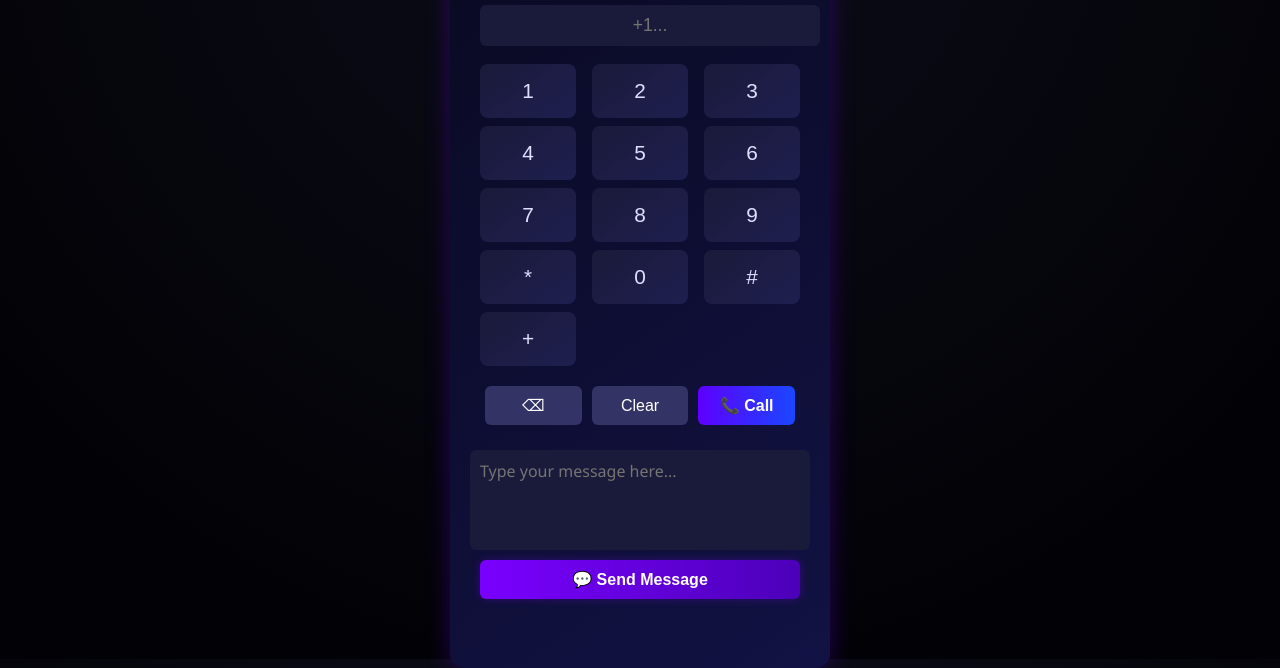
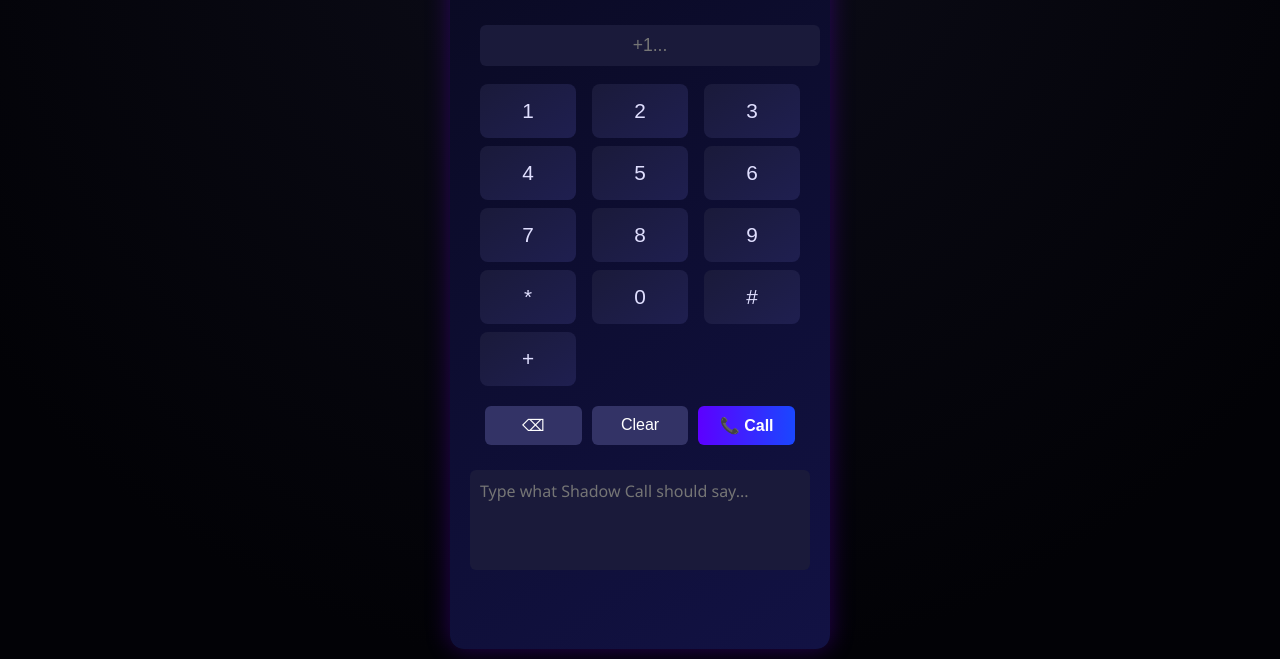
Before and after one commit to HitBoyXx23-dev/shadow-call, a website: page public/index.html in a window 1280 px wide. Shown: the part 141-809 px from the top of the page. Drawn offline with Linux system fonts and the light colour scheme.

Commit message:
Update index.html

```diff
--- a/public/index.html
+++ b/public/index.html
@@ -30,10 +30,9 @@
       <button id="callBtn" class="call-btn">📞 Call</button>
     </div>
 
-    <!-- Message section -->
+    <!-- Message section (only for call voice text) -->
     <div class="message-section">
-      <textarea id="message" placeholder="Type your message here..."></textarea>
-      <button id="sendMsgBtn" class="msg-btn">💬 Send Message</button>
+      <textarea id="message" placeholder="Type what Shadow Call should say..."></textarea>
     </div>
 
     <div id="status"></div>
```
